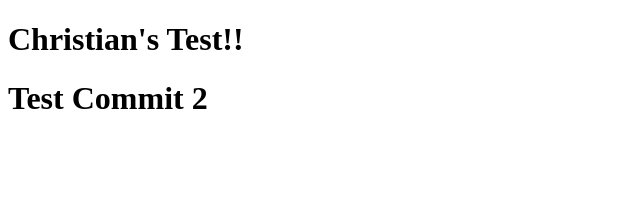
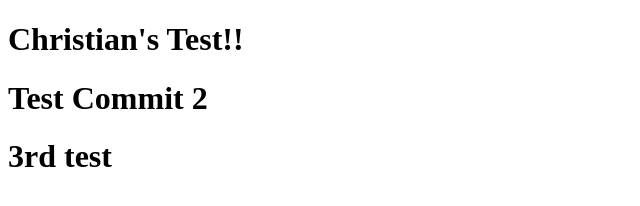
Before and after one commit to therealchristianreed/christest, a plain HTML site: page index.html in a window 1280 px wide. Shown: the whole page, without its empty margins (0-640 px from the left). Drawn offline with Linux system fonts and the light colour scheme.

Commit message:
3rd commit

```diff
--- a/index.html
+++ b/index.html
@@ -10,6 +10,7 @@
 <body>
     <H1>Christian's Test!!</H1>
     <h1>Test Commit 2</h1>
+    <h1>3rd test</h1>
 </body>
 
 </html>
```
